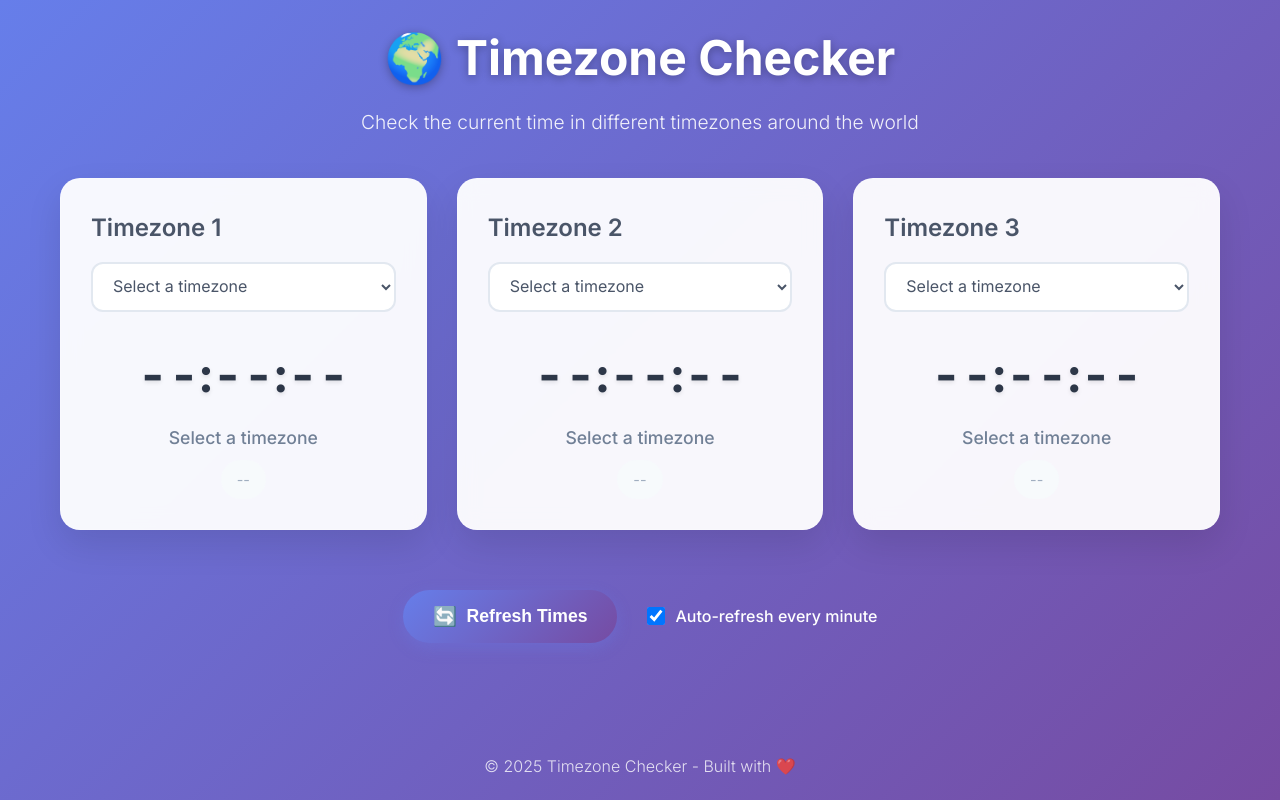
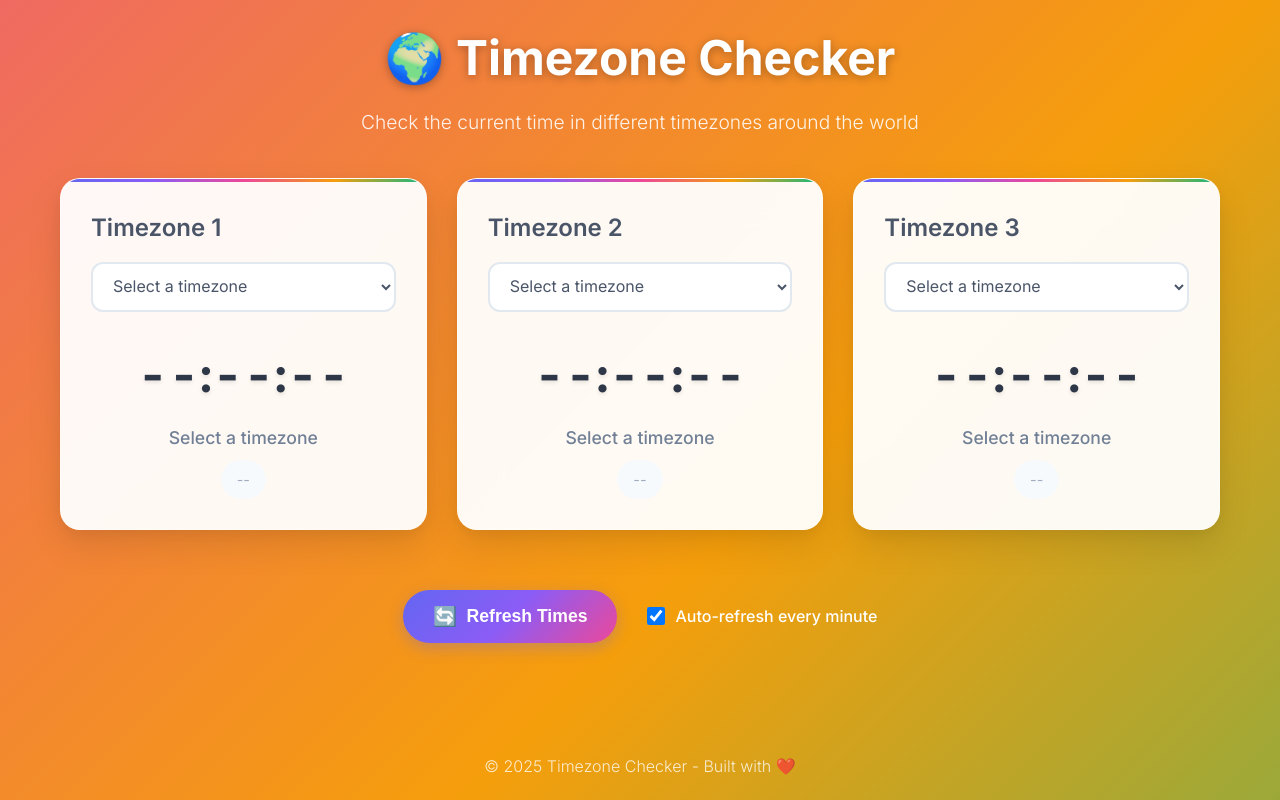
Before and after one commit to nmadhire-vibecoding/timezone-app, a website: page index.html in a window 1280 px wide. Drawn offline with Linux system fonts and the light colour scheme.

Commit message:
updated background

```diff
--- a/src/css/styles.css
+++ b/src/css/styles.css
@@ -6,10 +6,18 @@
 
 body {
     font-family: 'Inter', sans-serif;
-    background: linear-gradient(135deg, #667eea 0%, #764ba2 100%);
+    background: linear-gradient(135deg, #6366f1 0%, #8b5cf6 25%, #ec4899 50%, #f59e0b 75%, #10b981 100%);
+    background-size: 400% 400%;
+    animation: modernGradient 12s ease infinite;
     min-height: 100vh;
     color: #333;
     line-height: 1.6;
+}
+
+@keyframes modernGradient {
+    0% { background-position: 0% 50%; }
+    50% { background-position: 100% 50%; }
+    100% { background-position: 0% 50%; }
 }
 
 .container {
@@ -58,10 +66,23 @@ main {
     background: rgba(255, 255, 255, 0.95);
     border-radius: 20px;
     padding: 30px;
-    box-shadow: 0 15px 35px rgba(0, 0, 0, 0.1);
-    backdrop-filter: blur(10px);
-    border: 1px solid rgba(255, 255, 255, 0.2);
+    box-shadow: 0 15px 35px rgba(0, 0, 0, 0.1), 0 5px 15px rgba(0, 0, 0, 0.05);
+    backdrop-filter: blur(20px);
+    border: 1px solid rgba(255, 255, 255, 0.3);
     transition: all 0.3s ease;
+    position: relative;
+    overflow: hidden;
+}
+
+.timezone-card::before {
+    content: '';
+    position: absolute;
+    top: 0;
+    left: 0;
+    right: 0;
+    height: 3px;
+    background: linear-gradient(90deg, #6366f1, #8b5cf6, #ec4899, #f59e0b, #10b981);
+    border-radius: 20px 20px 0 0;
 }
 
 .timezone-card:hover {
@@ -142,7 +163,7 @@ main {
 }
 
 .refresh-btn {
-    background: linear-gradient(135deg, #667eea 0%, #764ba2 100%);
+    background: linear-gradient(135deg, #6366f1 0%, #8b5cf6 50%, #ec4899 100%);
     color: white;
     border: none;
     padding: 15px 30px;
@@ -154,12 +175,29 @@ main {
     align-items: center;
     gap: 10px;
     transition: all 0.3s ease;
-    box-shadow: 0 5px 15px rgba(102, 126, 234, 0.3);
+    box-shadow: 0 5px 15px rgba(99, 102, 241, 0.3);
+    position: relative;
+    overflow: hidden;
+}
+
+.refresh-btn::after {
+    content: '';
+    position: absolute;
+    top: 0;
+    left: -100%;
+    width: 100%;
+    height: 100%;
+    background: linear-gradient(90deg, transparent, rgba(255, 255, 255, 0.2), transparent);
+    transition: left 0.6s ease;
+}
+
+.refresh-btn:hover::after {
+    left: 100%;
 }
 
 .refresh-btn:hover {
     transform: translateY(-2px);
-    box-shadow: 0 8px 25px rgba(102, 126, 234, 0.4);
+    box-shadow: 0 8px 25px rgba(99, 102, 241, 0.4);
 }
 
 .refresh-btn:active {
```
Also changed, not shown: 1 other file.
